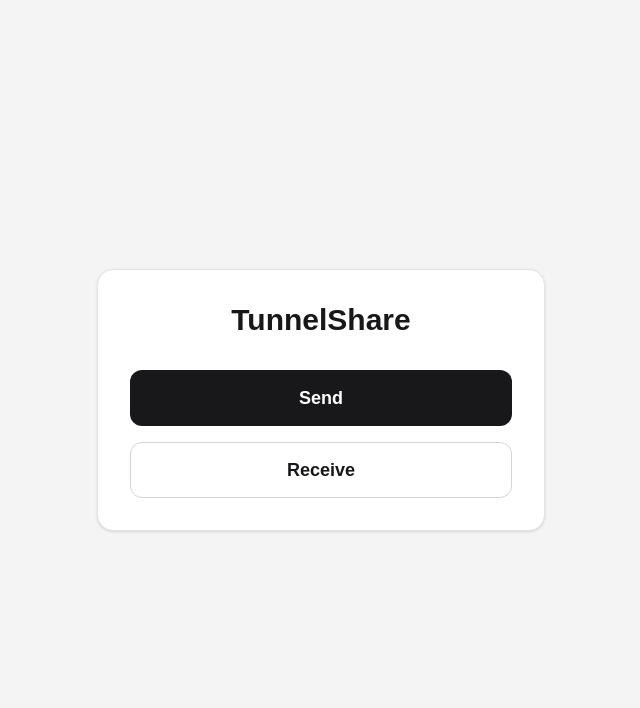
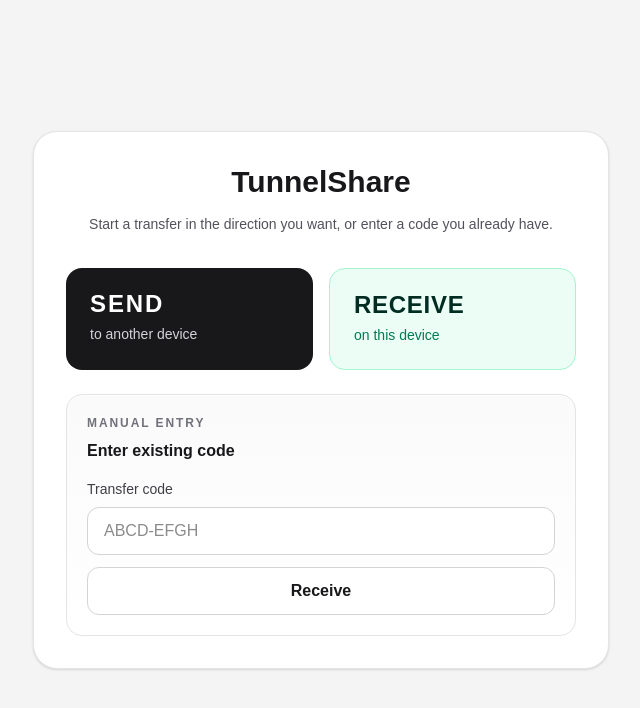
Before and after one commit to zeptusg/tunnelshare, a Next.js app: page / in a window 1280 px wide. Shown: the top 708 px of the page, without its empty margins (319-959 px from the left). Built offline with nearby package versions, Linux system fonts and the light colour scheme.

Commit message:
fix: refine home transfer entry ui

```diff
--- a/src/app/page.tsx
+++ b/src/app/page.tsx
@@ -3,23 +3,58 @@ import Link from "next/link";
 export default function Home() {
   return (
     <main className="flex min-h-screen items-center justify-center bg-zinc-100 px-4">
-      <section className="w-full max-w-md rounded-2xl border border-zinc-200 bg-white p-8 shadow-sm">
+      <section className="w-full max-w-xl rounded-3xl border border-zinc-200 bg-white p-8 shadow-sm">
         <h1 className="text-center text-3xl font-bold text-zinc-900">TunnelShare</h1>
+        <p className="mt-3 text-center text-sm leading-6 text-zinc-600">
+          Start a transfer in the direction you want, or enter a code you already have.
+        </p>
 
-        <div className="mt-8 grid gap-4">
+        <div className="mt-8 grid gap-4 sm:grid-cols-2">
           <Link
             href="/send"
-            className="flex h-14 items-center justify-center rounded-xl bg-zinc-900 text-lg font-semibold text-white transition hover:bg-zinc-800"
+            className="group rounded-2xl bg-zinc-900 px-6 py-6 text-white transition hover:bg-zinc-800"
           >
-            Send
+            <span className="block text-2xl font-extrabold tracking-[0.08em] leading-none">SEND</span>
+            <span className="mt-2 block text-sm font-medium leading-5 text-zinc-300 transition group-hover:text-zinc-200">
+              to another device
+            </span>
           </Link>
 
           <Link
-            href="/receive"
-            className="flex h-14 items-center justify-center rounded-xl border border-zinc-300 bg-white text-lg font-semibold text-zinc-900 transition hover:bg-zinc-50"
+            href="/receive?start=1"
+            className="group rounded-2xl border border-emerald-200 bg-emerald-50 px-6 py-6 text-emerald-950 transition hover:bg-emerald-100"
           >
-            Receive
+            <span className="block text-2xl font-extrabold tracking-[0.03em] leading-none">RECEIVE</span>
+            <span className="mt-2 block text-sm font-medium leading-5 text-emerald-700 transition group-hover:text-emerald-800">
+              on this device
+            </span>
           </Link>
+        </div>
+
+        <div className="mt-6 rounded-2xl border border-zinc-200 bg-gradient-to-b from-zinc-50 to-white p-5 shadow-[inset_0_1px_0_rgba(255,255,255,0.8)]">
+          <p className="text-xs font-semibold uppercase tracking-[0.16em] text-zinc-500">
+            Manual entry
+          </p>
+          <p className="mt-2 text-base font-semibold text-zinc-900">Enter existing code</p>
+
+          <form action="/receive" method="get" className="mt-4 space-y-3">
+            <label className="block">
+              <span className="mb-2 block text-sm font-medium text-zinc-700">Transfer code</span>
+              <input
+                type="text"
+                name="code"
+                placeholder="ABCD-EFGH"
+                className="h-12 w-full rounded-xl border border-zinc-300 bg-white px-4 text-zinc-900 outline-none transition focus:border-zinc-400 focus:ring-2 focus:ring-zinc-200"
+                aria-label="Existing transfer code"
+              />
+            </label>
+            <button
+              type="submit"
+              className="flex h-12 w-full items-center justify-center rounded-xl border border-zinc-300 bg-white text-base font-semibold text-zinc-900 transition hover:bg-zinc-100"
+            >
+              Receive
+            </button>
+          </form>
         </div>
       </section>
     </main>
--- a/src/app/receive/page.tsx
+++ b/src/app/receive/page.tsx
@@ -1,6 +1,6 @@
 "use client";
 
-import { Suspense, useEffect, useState } from "react";
+import { Suspense, useEffect, useEffectEvent, useRef, useState } from "react";
 import { useRouter, useSearchParams } from "next/navigation";
 
 type CreateTransferResponse = {
@@ -21,6 +21,7 @@ function ReceivePageContent() {
   const [codeInput, setCodeInput] = useState("");
   const [pending, setPending] = useState(false);
   const [errorMessage, setErrorMessage] = useState<string | null>(null);
+  const startRequestHandledRef = useRef(false);
 
   useEffect(() => {
     const queryCode = searchParams.get("code");
@@ -77,10 +78,27 @@ function ReceivePageContent() {
     }
   }
 
+  const startReceiveTransferFromEffect = useEffectEvent(() => {
+    void startReceiveTransfer();
+  });
+
+  useEffect(() => {
+    const shouldStartRequest = searchParams.get("start") === "1";
+    if (!shouldStartRequest || startRequestHandledRef.current || pending) {
+      return;
+    }
+
+    startRequestHandledRef.current = true;
+    startReceiveTransferFromEffect();
+  }, [pending, searchParams]);
+
   return (
     <main className="flex min-h-screen items-center justify-center bg-zinc-100 px-4 py-8">
       <section className="w-full max-w-md rounded-2xl border border-zinc-200 bg-white p-6 shadow-sm sm:p-8">
         <h1 className="text-2xl font-bold text-zinc-900">Receive Transfer</h1>
+        <p className="mt-2 text-sm leading-6 text-zinc-600">
+          Use an existing code if someone already shared one with you, or start a receive request to let another device send here.
+        </p>
 
         <div className="mt-6 space-y-4">
           <input
@@ -97,16 +115,16 @@ function ReceivePageContent() {
             onClick={handleReceiveClick}
             className="flex h-12 w-full items-center justify-center rounded-xl bg-zinc-900 text-base font-semibold text-white transition hover:bg-zinc-800"
           >
-            Open Transfer
+            Use existing code
           </button>
 
           <button
             type="button"
             onClick={startReceiveTransfer}
-            className="flex h-12 w-full items-center justify-center rounded-xl border border-zinc-300 bg-white text-base font-semibold text-zinc-900 transition hover:bg-zinc-50"
+            className="flex h-12 w-full items-center justify-center rounded-xl border border-emerald-200 bg-emerald-50 text-base font-semibold text-emerald-900 transition hover:bg-emerald-100"
             disabled={pending}
           >
-            {pending ? "Creating..." : "Create Receive Request"}
+            {pending ? "Creating..." : "Start receive request"}
           </button>
 
           {errorMessage ? (
```
